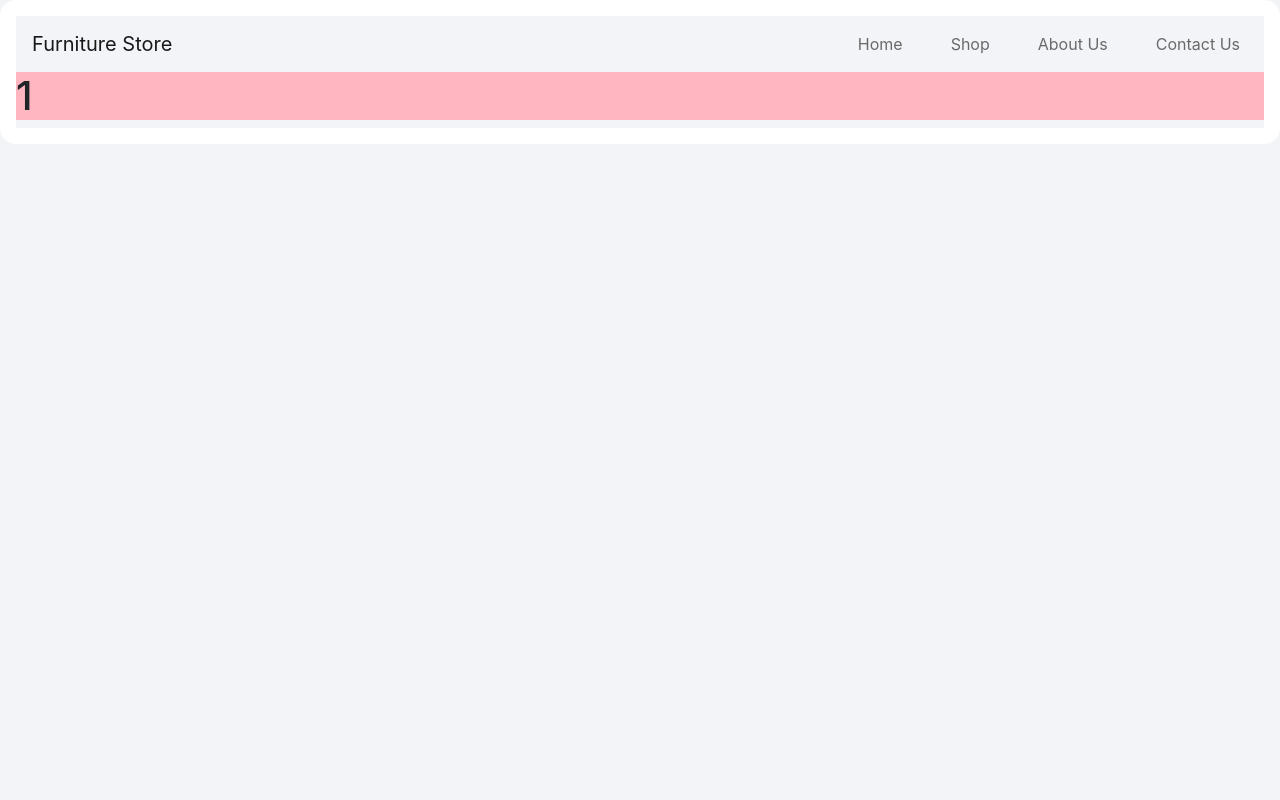
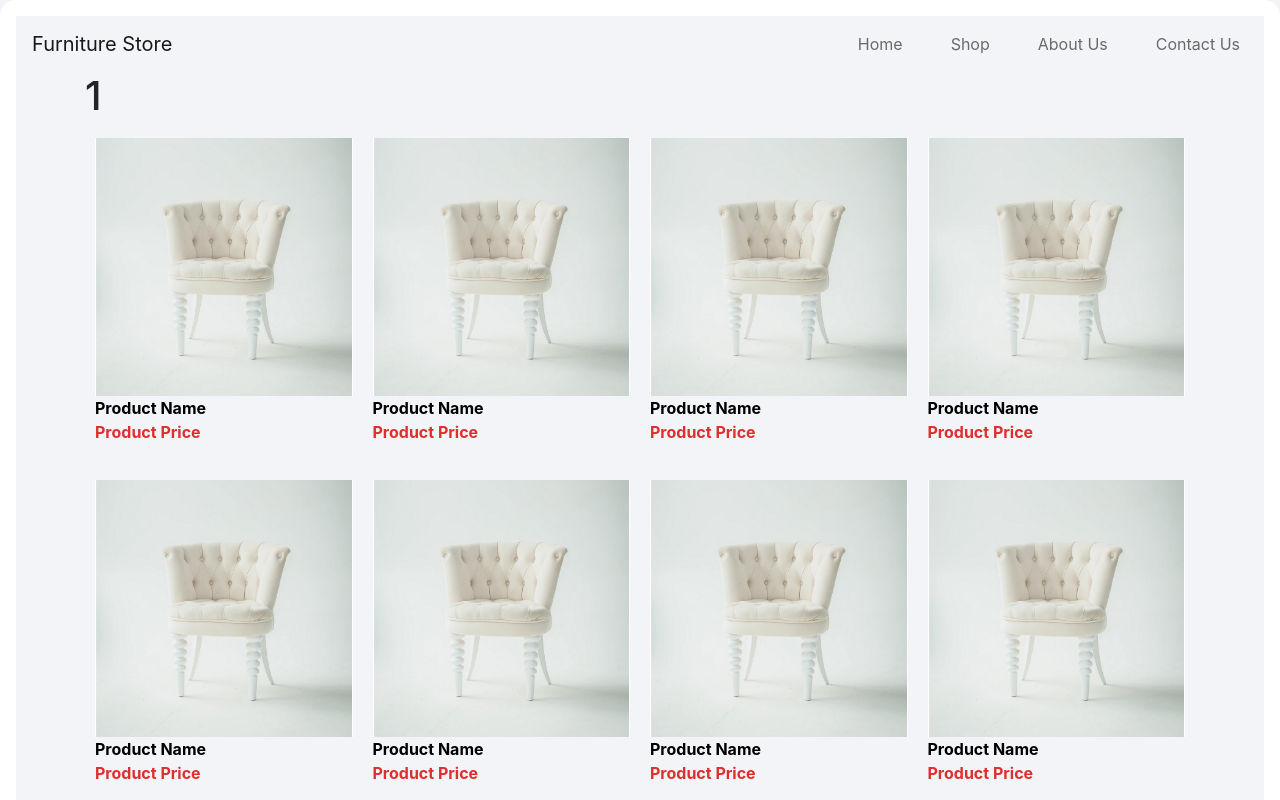
Before and after one commit to rohitkumar377024/furniture-store-frontend, a React (Create React App) app: page /product-list/1 in a window 1280 px wide. Shown: the top 800 px of the page. Built offline with nearby package versions, Linux system fonts and the light colour scheme.

Commit message:
Modifications to Product List and Category Components

```diff
--- a/src/components/category/category.scss
+++ b/src/components/category/category.scss
@@ -1,3 +1,28 @@
-.category-2 {
-  color: lightpink;
+// Colors
+$search-bar-color: #9ba3ad;
+$search-bar-bg: #fcfcfc;
+
+// Widths
+$sm: 768px; //Mobile
+$md: 992px; //Tablet
+
+// Media Queries
+// Category Image Responsiveness
+@media (max-width: $md) {
+    .category { flex-basis: calc(33% - 20px) !important; }
 }
+@media (max-width: $sm) {
+    .category { flex-basis: calc(50% - 20px) !important; }
+}
+
+.category {
+    background-color: $search-bar-bg;
+    color: $search-bar-color;
+    border-radius: 6px;
+    font-weight: bold;
+    box-shadow: 2px 2px 50px rgba(0, 0, 0, 0.1);
+    flex-basis: calc(25% - 20px);
+    margin: 10px;
+    &:hover { background: black; color: white; }
+    &:active { background: rgba(23, 23, 23, 0.933); color: white; }
+  }
--- a/src/pages/productlist/ProductList.js
+++ b/src/pages/productlist/ProductList.js
@@ -1,12 +1,30 @@
 import React from 'react';
 import './productlist.scss';
+import categoryImage from '../../assets/category.png';
 
 const ProductList = props => {
   const type = props.match.params.id;
 
   return (
-    <div className="product-list">
-      <h1 className="capitalize">{type}</h1>
+    <div className="container">
+      <div className="row d-flex flex-column">
+        <div className="col">
+          <h1 className="capitalize">{type}</h1>
+        </div>
+        <div className="col d-flex justify-content-center flex-wrap">
+          {/* HERE WE GO */}
+
+          {[...Array(9).keys()].map(num => (
+            <div className="product d-flex flex-column align-items-center no-underline-hover">
+              <img className="img-fluid" src={categoryImage} alt="" />
+              <p className="w-100 product-name">Product Name</p>
+              <p className="w-100 product-price">Product Price</p>
+            </div>
+          ))}
+
+          {/* HERE WE STOP */}
+        </div>
+      </div>
     </div>
   );
 };
--- a/src/pages/productlist/productlist.scss
+++ b/src/pages/productlist/productlist.scss
@@ -1,3 +1,34 @@
-.product-list {
-  background-color: lightpink;
+// Colors
+$product-name-color: black;
+$product-price-color: #df2e2e;
+
+// Widths
+$sm: 768px; //Mobile
+$md: 992px; //Tablet
+
+// Media Queries
+// Category Image Responsiveness
+@media (max-width: $md) {
+    .product { flex-basis: calc(33% - 20px) !important; }
 }
+@media (max-width: $sm) {
+    .product { flex-basis: calc(50% - 20px) !important; }
+}
+
+.product {
+  font-weight: bold;
+  flex-basis: calc(25% - 20px);
+  margin: 10px;
+  &:hover { background: black; color: white; }
+  &:active { background: rgba(23, 23, 23, 0.933); color: white; }
+}
+
+.product-name {
+  color: black;
+  text-align: left;
+}
+
+.product-price {
+  margin-top: -16px;
+  color: $product-price-color;
+}
--- a/src/pages/shop/shop.scss
+++ b/src/pages/shop/shop.scss
@@ -13,13 +13,6 @@ $search-bar-bg: #fcfcfc;
 }
 @media (max-width: $sm) {
   .search { width: 100% !important;}
-}
-//Category Image Responsiveness
-@media (max-width: $md) {
-  .category { flex-basis: calc(33% - 20px) !important; }
-}
-@media (max-width: $sm) {
-  .category { flex-basis: calc(50% - 20px) !important; }
 }
 
 .shop-title-text { margin-top: 16px; }
@@ -37,15 +30,3 @@ $search-bar-bg: #fcfcfc;
   &:hover { background: black; color: white;}
   &:active { background: rgba(23, 23, 23, 0.933); color: white; }
 }
-
-.category {
-  background-color: $search-bar-bg;
-  color: $search-bar-color;
-  border-radius: 6px;
-  font-weight: bold;
-  box-shadow: 2px 2px 50px rgba(0, 0, 0, 0.1);
-  flex-basis: calc(25% - 20px);
-  margin: 10px;
-  &:hover { background: black; color: white; }
-  &:active { background: rgba(23, 23, 23, 0.933); color: white; }
-}
```
